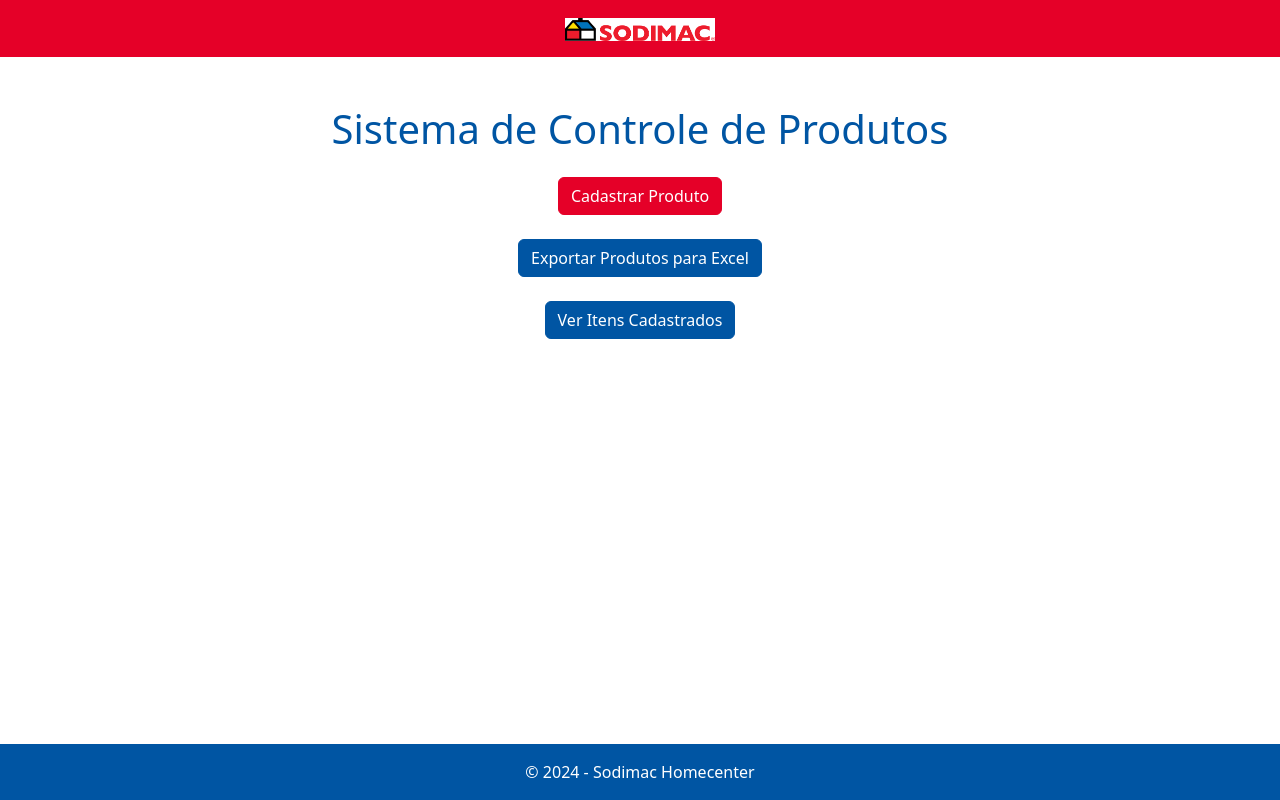
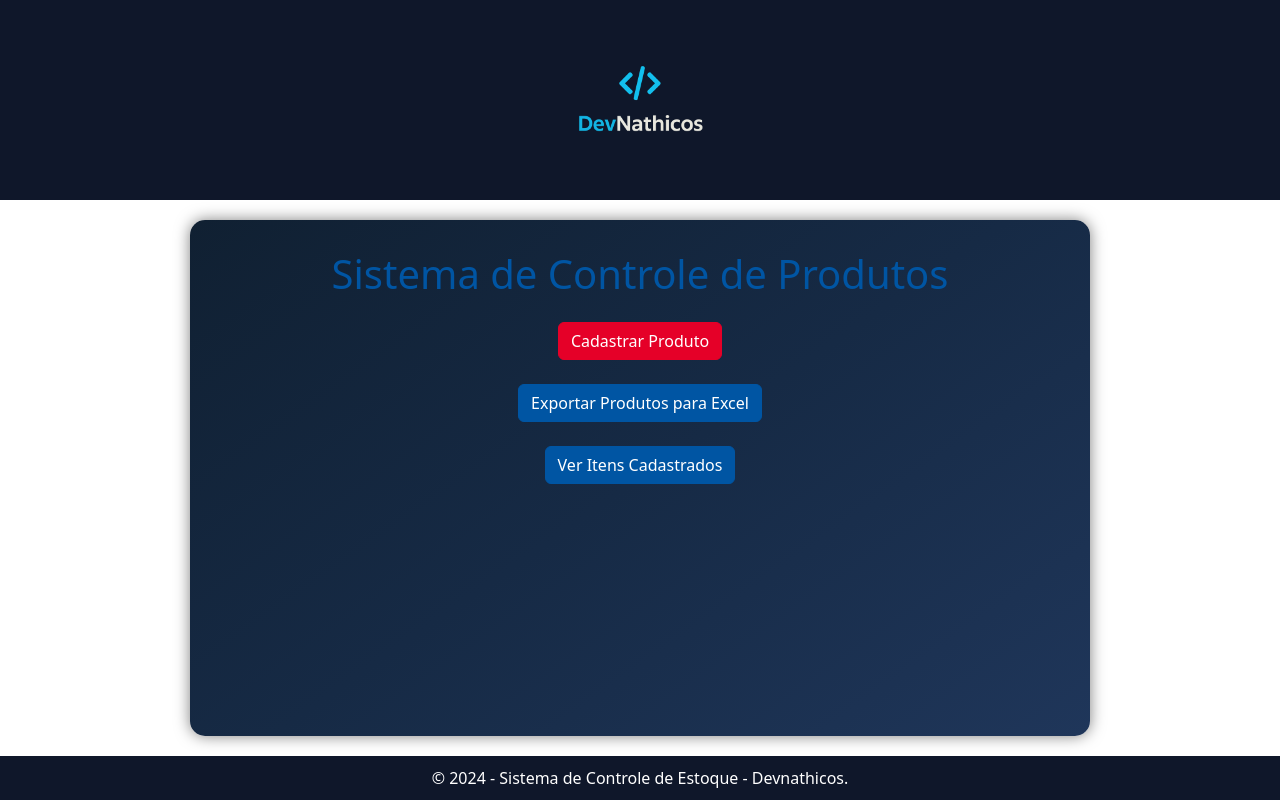
Before and after one commit to NathanpSantos/sisistema-produtos-acabaco, a Flask app: page / in a window 1280 px wide. Run offline with Flask 3, Linux system fonts and the light colour scheme.

Commit message:
PRODUTOS SETOR AZUL

```diff
--- a/static/styles.css
+++ b/static/styles.css
@@ -1,73 +1,107 @@
-/* Estilos gerais */
-body {
+/* Aplica fundo escuro total na página */
+html, body {
+    height: 100%;
+    margin: 0;
+    padding: 0;
+    background-color: #0c1a2b;
     font-family: Arial, sans-serif;
     display: flex;
     flex-direction: column;
-    height: 100%; /* Adiciona altura total para manter o rodapé no lugar */
+}
+
+/* Cabeçalho */
+header {
+    background-color: #0f172a;
+    padding: 20px;
+    text-align: center;
+}
+
+header img {
+    width: 160px;
+}
+
+/* Conteúdo principal */
+.container.conteudo-principal {
+    flex: 1;
+    margin: 20px auto;
+    padding: 30px;
+    background: linear-gradient(145deg, #102032, #162a45, #1f365a);
+    color: rgb(89, 94, 138);
+    border-radius: 15px;
+    width: 90%;
+    max-width: 900px;
+    box-shadow: 0 0 15px rgba(0,0,0,0.5);
 }
 
 h1 {
-    color: #0055A3;
+    color: #00bfff;
+    text-align: center;
+    margin-bottom: 20px;
 }
 
-/* Estilos do cabeçalho */
-header {
-    text-align: center;
-    padding: 3px; /* Ajusta o preenchimento */
-    background-color: #E50028;
-}
-
-header img {
-    width: 150px; /* Define uma largura fixa para o logo */
-    max-width: 100%; /* Garante que o logo não ultrapasse a largura máxima */
-}
-
-/* Estilos da tabela */
+/* Tabelas */
 table {
-    width: 100%; /* Garante que a tabela ocupe toda a largura disponível */
+    width: 100%;
+    color: white;
 }
 
 table th, table td {
-    text-align: center; /* Centraliza o texto nas células */
-    vertical-align: middle; /* Centraliza verticalmente */
+    text-align: center;
+    vertical-align: middle;
+    padding: 8px;
+    border-bottom: 1px solid #ccc;
 }
 
-/* Estilos do rodapé */
+/* Rodapé */
 footer {
-    background-color: #0055A3;
+    background-color: #0f172a;
     color: white;
     text-align: center;
-    padding: 3px;
-    position: relative;
-    bottom: 0;
+    padding: 10px;
     width: 100%;
-}
-
-/* Container principal */
-.container {
-    flex: 1; /* Flexível para ocupar espaço disponível */
-    margin-top: 5px; /* Margem superior */
 }
 
 /* Botões */
 .btn {
-    background-color: #E50028; /* Cor de fundo para botões */
-    border-color: #E50028; /* Cor da borda para botões */
+    background-color: #0055A3;
+    border-color: #0055A3;
+    color: white;
+}
+
+.btn:hover {
+    background-color: #003f7f;
+    border-color: #003f7f;
 }
 
 .btn-warning {
-    background-color: yellow; /* Cor de fundo para botões de editar */
-    border-color: black; /* Cor da borda para botões de editar */
+    background-color: #ffc107;
+    border-color: #e0a800;
+    color: black;
 }
 
 .btn-danger {
-    background-color: red; /* Cor de fundo para botões de excluir */
-    border-color: darkred; /* Cor da borda para botões de excluir */
+    background-color: #dc3545;
+    border-color: #c82333;
+    color: white;
 }
 
-/* Link de retorno */
 .return-link {
     display: block;
     text-align: center;
-    margin-top: 4px;
+    margin-top: 10px;
 }
+
+/* Responsivo */
+@media (max-width: 768px) {
+    header img {
+        width: 120px;
+    }
+
+    .container.conteudo-principal {
+        padding: 20px;
+    }
+
+    h1 {
+        font-size: 1.8rem;
+    }
+}
--- a/templates/base.html
+++ b/templates/base.html
@@ -6,50 +6,23 @@
     <title>{% block title %}Sistema de Controle{% endblock %}</title>
     <link rel="stylesheet" href="{{ url_for('static', filename='styles.css') }}">
     <link href="https://cdn.jsdelivr.net/npm/bootstrap@5.3.0-alpha1/dist/css/bootstrap.min.css" rel="stylesheet">
-    <style>
-        /* Garante que o corpo ocupe toda a altura da tela */
-        html, body {
-            height: 100%;
-            margin: 0;
-        }
-
-        /* Flexbox no body para "empurrar" o rodapé para o fim */
-        body {
-            display: flex;
-            flex-direction: column;
-        }
-
-        /* O container ocupará o espaço flexível disponível */
-        .container {
-            flex: 1;
-        }
-
-        /* Garante que o rodapé fique no fim da página */
-        footer {
-            background-color: #0055A3;
-            color: white;
-            text-align: center;
-            padding: 3px;
-            position: relative;
-            bottom: 0;
-            width: 100%;
-        }
-    </style>
 </head>
 <body>
-    <!-- Cabeçalho com logo -->
-    <header class="text-center p-3" style="background-color: #E50028;">
-        <img src="{{ url_for('static', filename='sodimac_logo.png') }}" alt="Sodimac Logo" style="width: 150px;">
+
+    <!-- Cabeçalho -->
+    <header>
+        <img src="{{ url_for('static', filename='sodimac_logo.png') }}" alt="Sodimac Logo">
     </header>
 
-    <!-- Conteúdo principal -->
-    <div class="container mt-5">
+    <!-- Conteúdo -->
+    <div class="container conteudo-principal">
         {% block content %}{% endblock %}
     </div>
 
     <!-- Rodapé -->
-    <footer class="text-center mt-5 p-3">
-        &copy; 2024 - Sodimac Homecenter
+    <footer>
+        &copy; 2024 - Sistema de Controle de Estoque - Devnathicos.
     </footer>
+
 </body>
 </html>
```
Also changed, not shown: static/sodimac_logo.png.
